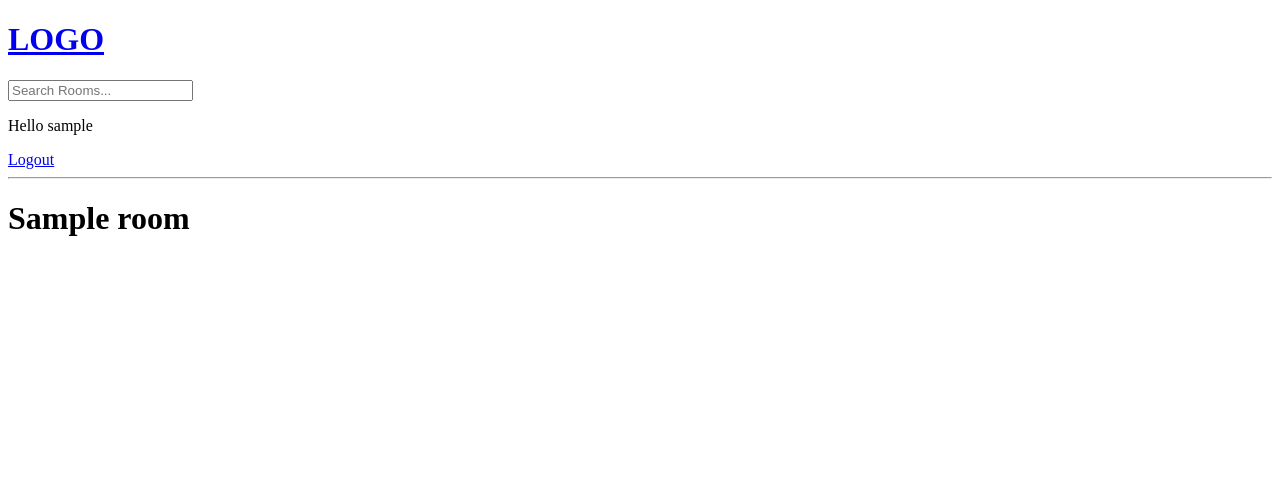
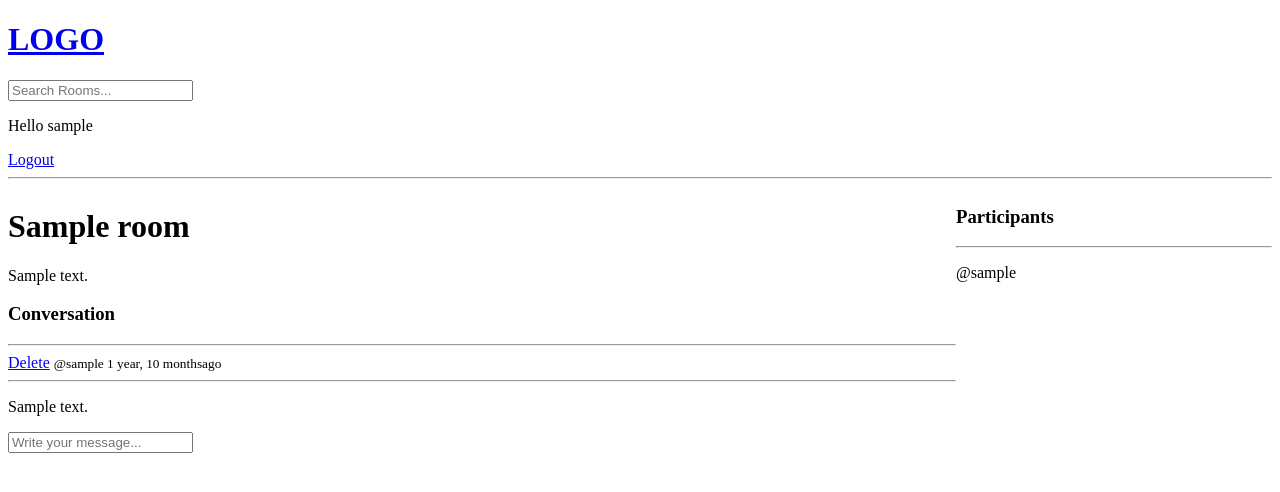
Before and after one commit to jadhikari/social_site, a Django app: page /room/1/ in a window 1280 px wide. Shown: the top 492 px of the page. Run offline with Django 3.2, Linux system fonts and the light colour scheme; a user stored in the database is signed in; tables that the repository leaves empty hold one stand-in row (values such as "Sample post").

Commit message:
adding comment function

```diff
--- a/base/models.py
+++ b/base/models.py
@@ -16,7 +16,7 @@ class Room(models.Model):
     topic = models.ForeignKey(Topic, on_delete=models.SET_NULL, null=True)
     name = models.CharField(max_length=200)
     description = models.TextField(null=True, blank=True)
-    # participants =
+    participants = models.ManyToManyField(User, related_name='participants', blank=True)
     updated = models.DateTimeField(auto_now=True)
     created = models.DateTimeField(auto_now_add=True)
 
@@ -35,4 +35,4 @@ class Message(models.Model):
     created = models.DateTimeField(auto_now_add=True)
 
     def __str__(self):
-        return self.body[0.50]
+        return self.body[0:50]
--- a/base/templates/base/room.html
+++ b/base/templates/base/room.html
@@ -1,8 +1,53 @@
 {% extends 'main.html' %}
 
 {% block content %}
+<style>
+    .room-container{
+        display: grid;
+        grid-template-columns: 3fr 1fr;
+    }
+</style>
+<div class="room-container">
+    <div>
+        <h1>{{room.name}}</h1>
+        <p>{{room.description}}</p>
+
+        <div class="comment-wrapper">
+            <h3>Conversation</h3>
+            <hr>
+            {% for message in room_messages %}
+            <div>
+                {% if request.user == message.user %}
+                <a href="{% url 'delete-message' message.id %}">Delete</a>
+                {% endif %}
+                <small>@{{message.user }} {{ message.created|timesince }}ago</small>
+                <hr>
+                <p>
+                    {{message.body}}
+                </p>
+            </div>
+            {% endfor %}
+        </div>
+        {% if request.user.is_authenticated %}
+        <div class="comment-form">
+            <form action="" method="POST">
+                {% csrf_token %}
+                <input type="text" name="body" placeholder="Write your message...">
+            </form>
+        </div>
+        {% endif %}
+    </div>
+    <div>
+        <h3>Participants</h3>
+        <hr>
+        {% for user in participants %}
+            <div>
+                <p>@{{ user.username}}</p>
+            </div>
+        {% endfor %}
+    </div>
+
+</div>
 
 
-<h1>{{room.name}}</h1>
-
 {% endblock%}
--- a/base/urls.py
+++ b/base/urls.py
@@ -9,5 +9,6 @@ urlpatterns = [
     path('room/<str:pk>/', views.room, name="room"),
     path('create-room/', views.createRoom, name="create-room"),
     path('update-room/<str:pk>/', views.updateRoom, name="update-room"),
-    path('delete-room/<str:pk>/', views.deleteRoom, name="delete-room")
+    path('delete-room/<str:pk>/', views.deleteRoom, name="delete-room"),
+     path('delete-message/<str:pk>/', views.deleteMessage, name="delete-message")
 ]
--- a/base/views.py
+++ b/base/views.py
@@ -6,7 +6,7 @@ from django.db.models import Q
 from django.contrib.auth.models import User
 from django.contrib.auth import authenticate, login, logout
 from django.contrib.auth.forms import UserCreationForm
-from .models import Room, Topic
+from .models import Room, Topic, Message
 from .forms import RoomForm
 # Create your views here.
 # rooms = [
@@ -77,11 +77,19 @@ def home(request):
 
 def room(request, pk):
     room = Room.objects.get(id=pk)
-    # room = None
-    # for i in rooms:
-    #     if i['id'] == int(pk):
-    #         room = i
-    context = {'room': room, }
+    room_messages = room.message_set.all().order_by('-created')
+    participants = room.participants.all()
+
+    if request.method == 'POST':
+        message = Message.objects.create(
+            user = request.user,
+            room = room,
+            body = request.POST.get('body')
+        )
+        room.participants.add(request.user)
+        return redirect('room', pk = room.id)
+
+    context = {'room': room,'room_messages': room_messages , 'participants': participants}
     return render(request, 'base/room.html', context)
 
 @login_required(login_url='login')
@@ -121,3 +129,13 @@ def deleteRoom(request, pk):
         room.delete()
         return redirect('home')
     return render(request, 'base/delete.html', {'obj': room})
+
+@login_required(login_url='login')
+def deleteMessage(request, pk):
+    message = Message.objects.get(id=pk)
+    if request.user != message.user:
+        return HttpResponse('You are not allowed here!!')
+    if request.method == 'POST':
+        message.delete()
+        return redirect('home')
+    return render(request, 'base/delete.html', {'obj': message})
```
Also changed, not shown: base/migrations/0003_auto_20211127_1451.py (added).
